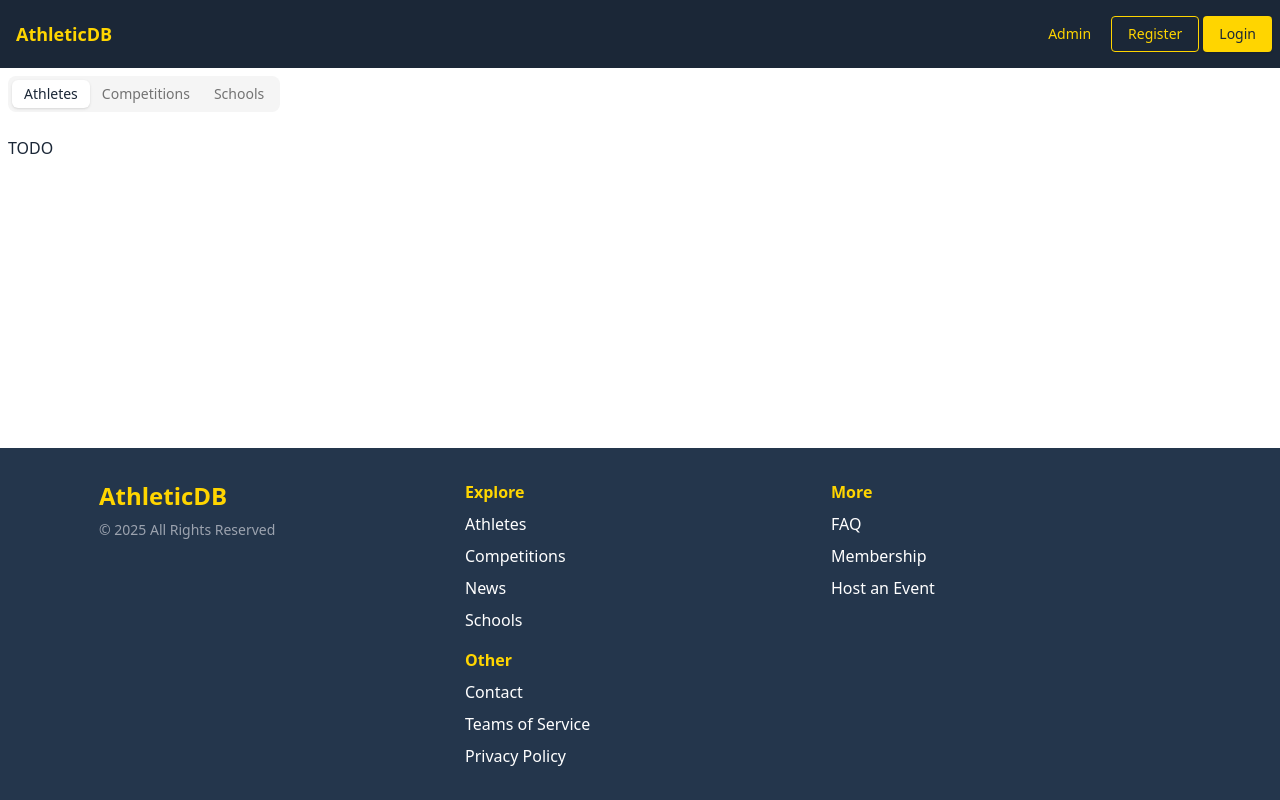
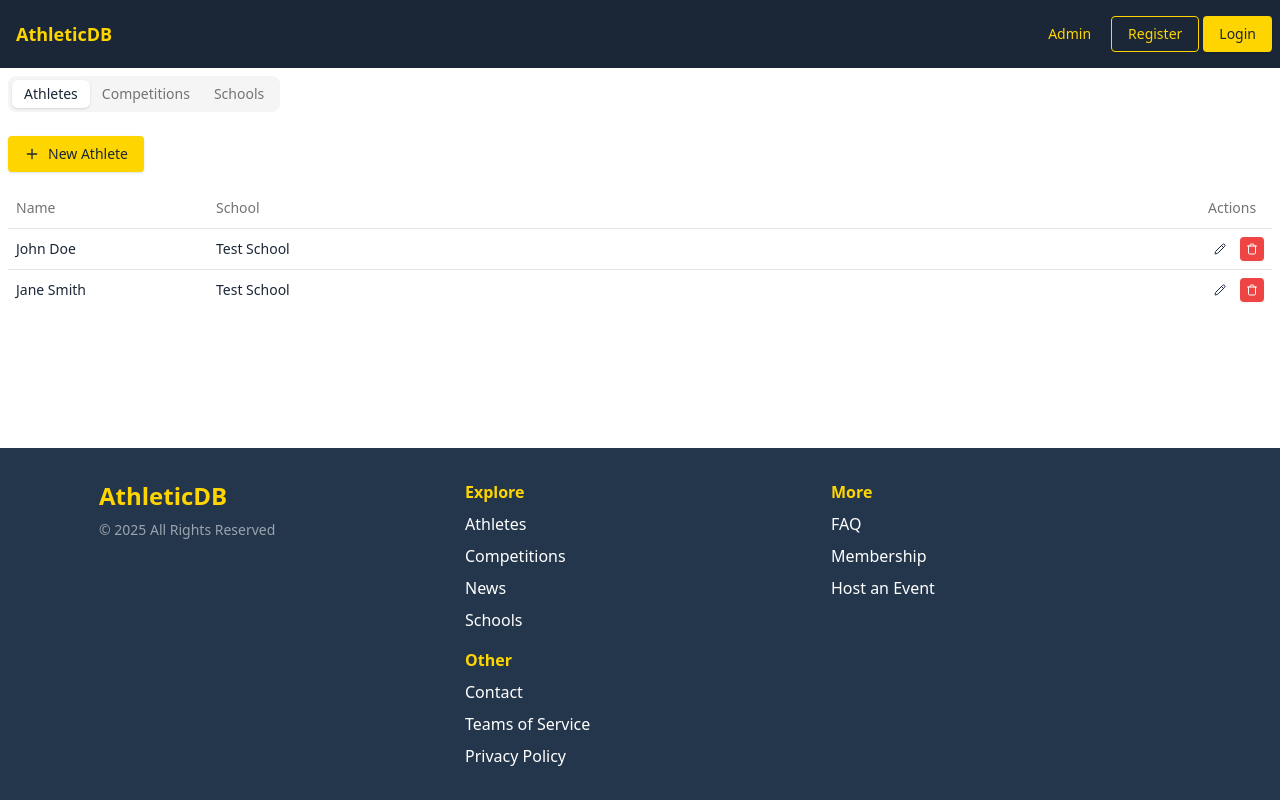
Before and after one commit to sGrie/athletic_db, a Next.js app in the folder frontend/: page /admin in a window 1280 px wide. Built offline with nearby package versions, Linux system fonts and the light colour scheme.

Commit message:
feat(frontend): Basic athlete admin panel.

```diff
--- a/frontend/package.json
+++ b/frontend/package.json
@@ -9,6 +9,7 @@
     "lint": "next lint"
   },
   "dependencies": {
+    "@radix-ui/react-dialog": "^1.1.6",
     "@radix-ui/react-popover": "^1.1.6",
     "@radix-ui/react-slot": "^1.1.2",
     "@radix-ui/react-tabs": "^1.1.3",
--- /dev/null
+++ b/frontend/src/components/dialog/DialogAthlete.tsx
@@ -0,0 +1,28 @@
+import {
+  Dialog,
+  DialogContent,
+  DialogHeader,
+  DialogTitle,
+  DialogTrigger
+} from '@/components/ui/Dialog';
+
+function DialogAthlete({
+  mode,
+  children
+}: {
+  mode: 'create' | 'update';
+  children: React.ReactNode;
+}) {
+  return (
+    <Dialog>
+      <DialogTrigger asChild>{children}</DialogTrigger>
+      <DialogContent>
+        <DialogHeader>
+          <DialogTitle>{mode === 'create' ? 'Create' : 'Update'} Athlete</DialogTitle>
+        </DialogHeader>
+      </DialogContent>
+    </Dialog>
+  );
+}
+
+export default DialogAthlete;
--- a/frontend/src/components/section/AdminSectionAthletes.tsx
+++ b/frontend/src/components/section/AdminSectionAthletes.tsx
@@ -1,5 +1,64 @@
-function AdminSectionAthletes() {
-  return <p>TODO</p>;
+import Link from 'next/link';
+import { Pencil, Plus, Trash } from 'lucide-react';
+
+import AthletesTable from '@/components/AthletesTable';
+import DialogAthlete from '@/components/dialog/DialogAthlete';
+import { Button } from '@/components/ui/Button';
+import {
+  Table,
+  TableBody,
+  TableCell,
+  TableHead,
+  TableHeader,
+  TableRow
+} from '@/components/ui/Table';
+
+import { getAthletes } from '@/actions/athlete';
+
+async function AdminSectionAthletes() {
+  const athletes = await getAthletes();
+
+  return (
+    <>
+      <DialogAthlete mode='create'>
+        <Button className='mb-4'>
+          <Plus />
+          New Athlete
+        </Button>
+      </DialogAthlete>
+      <Table>
+        <TableHeader>
+          <TableRow>
+            <TableHead className='w-[200px]'>Name</TableHead>
+            <TableHead>School</TableHead>
+            <TableHead className='w-0'>Actions</TableHead>
+          </TableRow>
+        </TableHeader>
+        <TableBody>
+          {athletes.map((athlete) => {
+            return (
+              <TableRow key={athlete.id}>
+                <TableCell>
+                  <Link href={`/athlete/${athlete.id}`}>{athlete.name}</Link>
+                </TableCell>
+                <TableCell>
+                  <Link href={`/school/${athlete.school.slug}`}>{athlete.school.name}</Link>
+                </TableCell>
+                <TableCell className='flex justify-end gap-2'>
+                  <Button size='icon-sm' variant='ghost'>
+                    <Pencil />
+                  </Button>
+                  <Button size='icon-sm' variant='destructive'>
+                    <Trash />
+                  </Button>
+                </TableCell>
+              </TableRow>
+            );
+          })}
+        </TableBody>
+      </Table>
+    </>
+  );
 }
 
 export default AdminSectionAthletes;
--- a/frontend/src/components/ui/Button.tsx
+++ b/frontend/src/components/ui/Button.tsx
@@ -21,7 +21,8 @@
         default: 'h-9 px-4 py-2',
         sm: 'h-8 px-3 text-xs',
         lg: 'h-10 px-8',
-        icon: 'h-9 w-9'
+        icon: 'h-9 w-9',
+        'icon-sm': 'h-6 w-6 [&_svg]:h-3 [&_svg]:w-3'
       }
     },
     defaultVariants: {
--- /dev/null
+++ b/frontend/src/components/ui/Dialog.tsx
@@ -0,0 +1,119 @@
+'use client';
+
+import * as React from 'react';
+import * as DialogPrimitive from '@radix-ui/react-dialog';
+import { X } from 'lucide-react';
+
+import { cn } from '@/util/shadcn';
+
+const Dialog = DialogPrimitive.Root;
+
+const DialogTrigger = DialogPrimitive.Trigger;
+
+const DialogPortal = DialogPrimitive.Portal;
+
+const DialogClose = DialogPrimitive.Close;
+
+const DialogOverlay = React.forwardRef<
+  React.ElementRef<typeof DialogPrimitive.Overlay>,
+  React.ComponentPropsWithoutRef<typeof DialogPrimitive.Overlay>
+>(({ className, ...props }, ref) => {
+  return (
+    <DialogPrimitive.Overlay
+      ref={ref}
+      className={cn(
+        'fixed inset-0 z-50 bg-black/80  data-[state=open]:animate-in data-[state=closed]:animate-out data-[state=closed]:fade-out-0 data-[state=open]:fade-in-0',
+        className
+      )}
+      {...props}
+    />
+  );
+});
+DialogOverlay.displayName = DialogPrimitive.Overlay.displayName;
+
+const DialogContent = React.forwardRef<
+  React.ElementRef<typeof DialogPrimitive.Content>,
+  React.ComponentPropsWithoutRef<typeof DialogPrimitive.Content>
+>(({ className, children, ...props }, ref) => {
+  return (
+    <DialogPortal>
+      <DialogOverlay />
+      <DialogPrimitive.Content
+        ref={ref}
+        className={cn(
+          'fixed left-[50%] top-[50%] z-50 grid w-full max-w-lg translate-x-[-50%] translate-y-[-50%] gap-4 border bg-background p-6 shadow-lg duration-200 data-[state=open]:animate-in data-[state=closed]:animate-out data-[state=closed]:fade-out-0 data-[state=open]:fade-in-0 data-[state=closed]:zoom-out-95 data-[state=open]:zoom-in-95 data-[state=closed]:slide-out-to-left-1/2 data-[state=closed]:slide-out-to-top-[48%] data-[state=open]:slide-in-from-left-1/2 data-[state=open]:slide-in-from-top-[48%] sm:rounded-lg',
+          className
+        )}
+        {...props}
+      >
+        {children}
+        <DialogPrimitive.Close className='absolute right-4 top-4 rounded-sm opacity-70 ring-offset-background transition-opacity hover:opacity-100 focus:outline-none focus:ring-2 focus:ring-ring focus:ring-offset-2 disabled:pointer-events-none data-[state=open]:bg-accent data-[state=open]:text-muted-foreground'>
+          <X className='h-4 w-4' />
+          <span className='sr-only'>Close</span>
+        </DialogPrimitive.Close>
+      </DialogPrimitive.Content>
+    </DialogPortal>
+  );
+});
+DialogContent.displayName = DialogPrimitive.Content.displayName;
+
+const DialogHeader = ({ className, ...props }: React.HTMLAttributes<HTMLDivElement>) => {
+  return (
+    <div
+      className={cn('flex flex-col space-y-1.5 text-center sm:text-left', className)}
+      {...props}
+    />
+  );
+};
+DialogHeader.displayName = 'DialogHeader';
+
+const DialogFooter = ({ className, ...props }: React.HTMLAttributes<HTMLDivElement>) => {
+  return (
+    <div
+      className={cn('flex flex-col-reverse sm:flex-row sm:justify-end sm:space-x-2', className)}
+      {...props}
+    />
+  );
+};
+DialogFooter.displayName = 'DialogFooter';
+
+const DialogTitle = React.forwardRef<
+  React.ElementRef<typeof DialogPrimitive.Title>,
+  React.ComponentPropsWithoutRef<typeof DialogPrimitive.Title>
+>(({ className, ...props }, ref) => {
+  return (
+    <DialogPrimitive.Title
+      ref={ref}
+      className={cn('text-lg font-semibold leading-none tracking-tight', className)}
+      {...props}
+    />
+  );
+});
+DialogTitle.displayName = DialogPrimitive.Title.displayName;
+
+const DialogDescription = React.forwardRef<
+  React.ElementRef<typeof DialogPrimitive.Description>,
+  React.ComponentPropsWithoutRef<typeof DialogPrimitive.Description>
+>(({ className, ...props }, ref) => {
+  return (
+    <DialogPrimitive.Description
+      ref={ref}
+      className={cn('text-sm text-muted-foreground', className)}
+      {...props}
+    />
+  );
+});
+DialogDescription.displayName = DialogPrimitive.Description.displayName;
+
+export {
+  Dialog,
+  DialogPortal,
+  DialogOverlay,
+  DialogTrigger,
+  DialogClose,
+  DialogContent,
+  DialogHeader,
+  DialogFooter,
+  DialogTitle,
+  DialogDescription
+};
```
Also changed, not shown: 1 other file (tests, documents, lock files or other folders).
